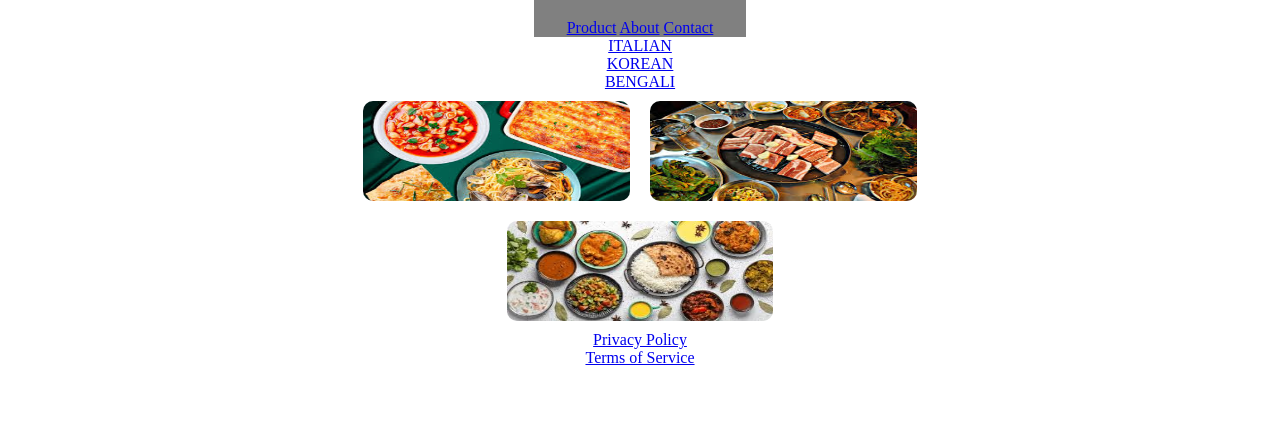
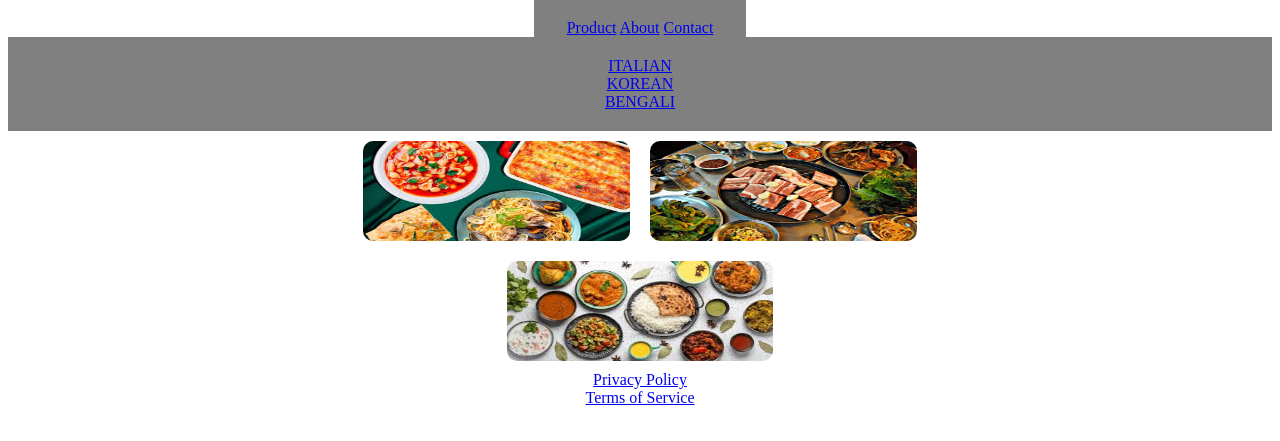
Before and after one commit to Helping-friends/PICCHISCorner, a plain HTML site: page index.html in a window 1280 px wide. Shown: the part 69-510 px from the top of the page. Drawn offline with Linux system fonts and the light colour scheme.

Commit message:
upadted full box

```diff
--- a/style.css
+++ b/style.css
@@ -8,6 +8,10 @@
 .section {
   display: block;
   text-align: center;
+  background-color: gray;
+  width: 100%;
+  padding: 20px 0;
+  box-sizing: border-box;
 }
 
 .home-photo {
```
